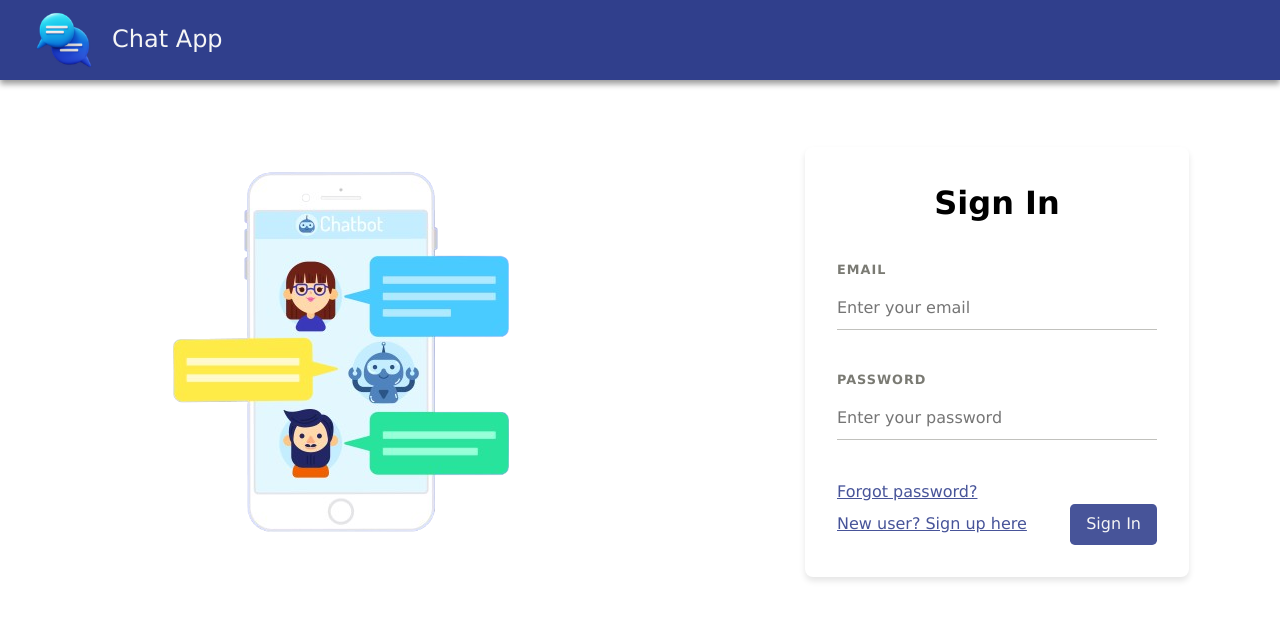
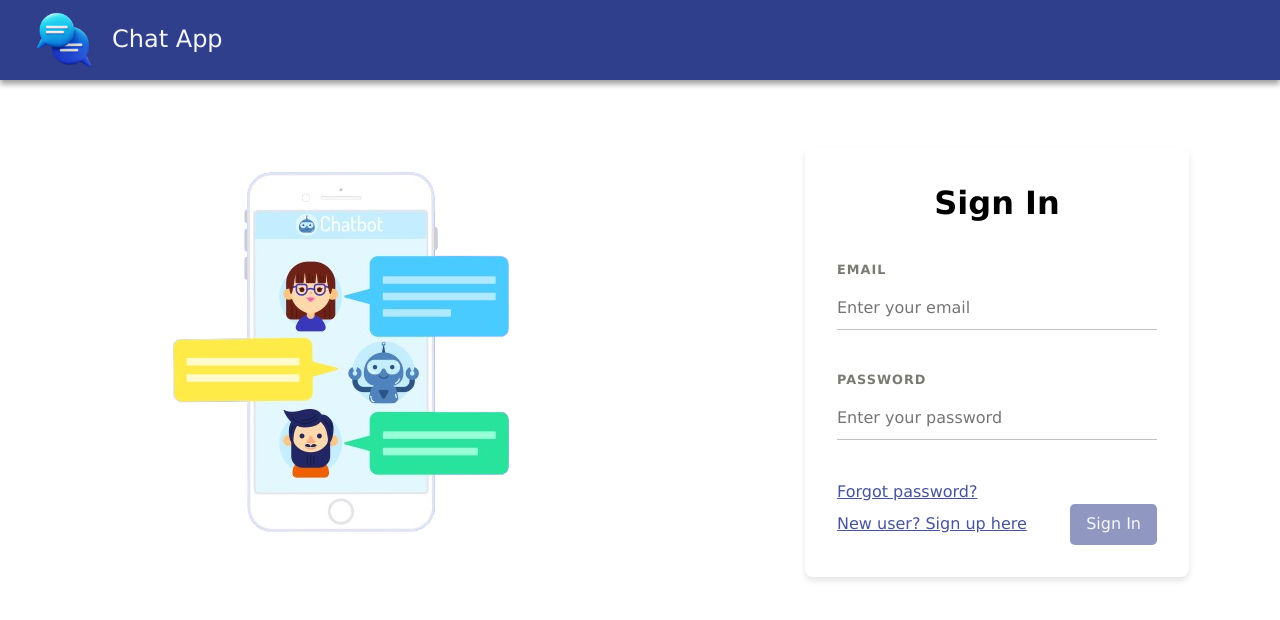
Before and after one commit to theanushka-v18/Chat-App, a React (Vite) app: page / in a window 1280 px wide. Shown: the top 620 px of the page. Built offline with nearby package versions, Linux system fonts and the light colour scheme; no server answers.

Commit message:
bug fixes - 2, 3, 5, 13, 14, 15

```diff
--- a/src/App.css
+++ b/src/App.css
@@ -2,7 +2,8 @@
   margin: 0;
   padding: 0;
   box-sizing: border-box;
-  font-family: "Lucida Sans", "Lucida Sans Regular", "Lucida Grande",
+  font-family:
+    "Lucida Sans", "Lucida Sans Regular", "Lucida Grande",
     "Lucida Sans Unicode", Geneva, Verdana, sans-serif;
 }
 
@@ -82,6 +83,12 @@ button:hover {
 
 .secondary-button:active {
   background-color: #d32f2f;
+}
+
+.primary-button:disabled,
+.secondary-button:disabled {
+  opacity: 0.6;
+  cursor: not-allowed;
 }
 
 .auth-container {
@@ -171,7 +178,9 @@ button:hover {
   color: white;
   font-weight: 500;
   width: 20%;
-  animation: slideIn 0.3s ease, fadeOut 0.3s ease 2.7s forwards;
+  animation:
+    slideIn 0.3s ease,
+    fadeOut 0.3s ease 2.7s forwards;
 }
 
 .toast-success {
--- a/src/modules/auth/pages/Login.tsx
+++ b/src/modules/auth/pages/Login.tsx
@@ -16,8 +16,14 @@ const Login = () => {
   const navigate = useNavigate();
 
   const { isLoading } = useAppSelector((state) => state.auth);
+  const isButtonDisabled = !userDetails.email || !userDetails.password;
 
   const handleChange = (e: React.ChangeEvent<HTMLInputElement>) => {
+    if (e.target.name === "email") {
+      if (e.target.value.length > 255) {
+        return; // Prevent further input if the email exceeds 255 characters
+      }
+    }
     setUserDetails({ ...userDetails, [e.target.name]: e.target.value });
   };
 
@@ -50,7 +56,7 @@ const Login = () => {
           <input
             type="email"
             placeholder="Enter your email"
-            value={userDetails.email}
+            value={userDetails.email.toLowerCase()}
             onChange={handleChange}
             id="email"
             required
@@ -74,7 +80,7 @@ const Login = () => {
           </div>
           <div className="auth-btn-links">
             <Link to={RoutePaths.SIGNUP}>New user? Sign up here</Link>
-            <button type="submit" className="primary-button">
+            <button disabled={isButtonDisabled || isLoading} type="submit" className="primary-button">
               {isLoading ? (
                 <TbLoader size={30} className="loader" />
               ) : (
--- a/src/modules/auth/pages/Signup.tsx
+++ b/src/modules/auth/pages/Signup.tsx
@@ -18,7 +18,14 @@ const Signup = () => {
 
   const { isLoading } = useAppSelector((state) => state.auth);
 
+  const isButtonDisabled = !userDetails.fullName || !userDetails.email || !userDetails.password;
+
   const handleChange = (e: React.ChangeEvent<HTMLInputElement>) => {
+    if(e.target.name === 'email') {
+      if(e.target.value.length > 255) {
+        return; // Prevent further input if the email exceeds 255 characters
+      }
+    };
     setUserDetails({ ...userDetails, [e.target.name]: e.target.value });
   };
 
@@ -56,7 +63,7 @@ const Signup = () => {
           <input
             type="email"
             placeholder="Enter your email"
-            value={userDetails.email}
+            value={userDetails.email.toLowerCase()}
             onChange={handleChange}
             id="email"
             required
@@ -77,7 +84,7 @@ const Signup = () => {
 
           <div className="auth-btn-links">
             <Link to={RoutePaths.LOGIN}>Already a user? Sign in here</Link>
-            <button type="submit" className="primary-button">
+            <button disabled={isButtonDisabled || isLoading} type="submit" className="primary-button">
               {isLoading ? (
                 <TbLoader size={30} className="loader" />
               ) : (
--- a/src/modules/chat/components/InputSection.tsx
+++ b/src/modules/chat/components/InputSection.tsx
@@ -36,6 +36,12 @@ const InputSection = ({
         type="text"
         placeholder="Type your message here..."
         value={message}
+        onKeyDown={(e) => {
+          if (e.key === "Enter") {
+            e.preventDefault();
+            handleSend();
+          }
+        }}
         onChange={(e) => {
           setMessage(e.target.value);
           if (!isTyping) {
```
